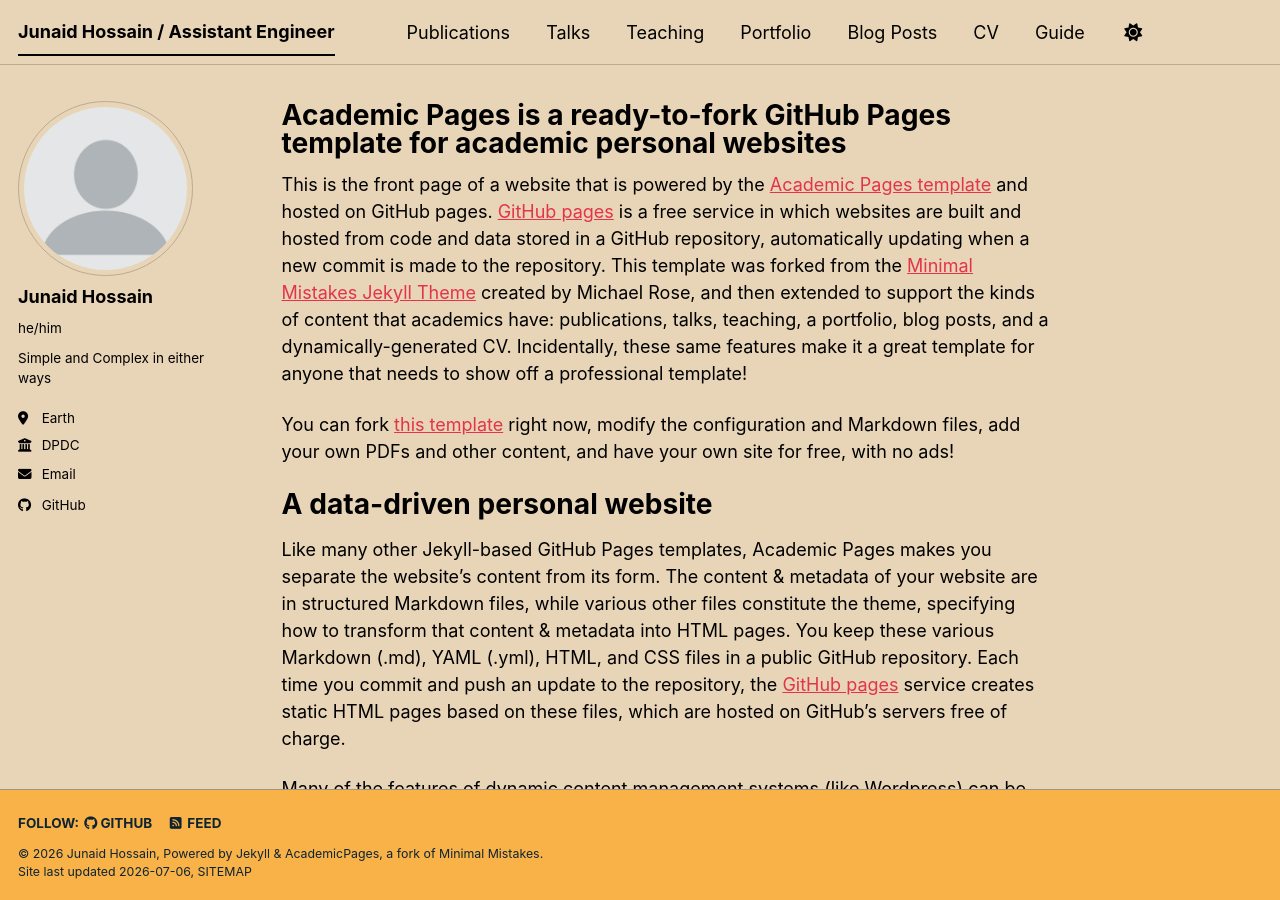
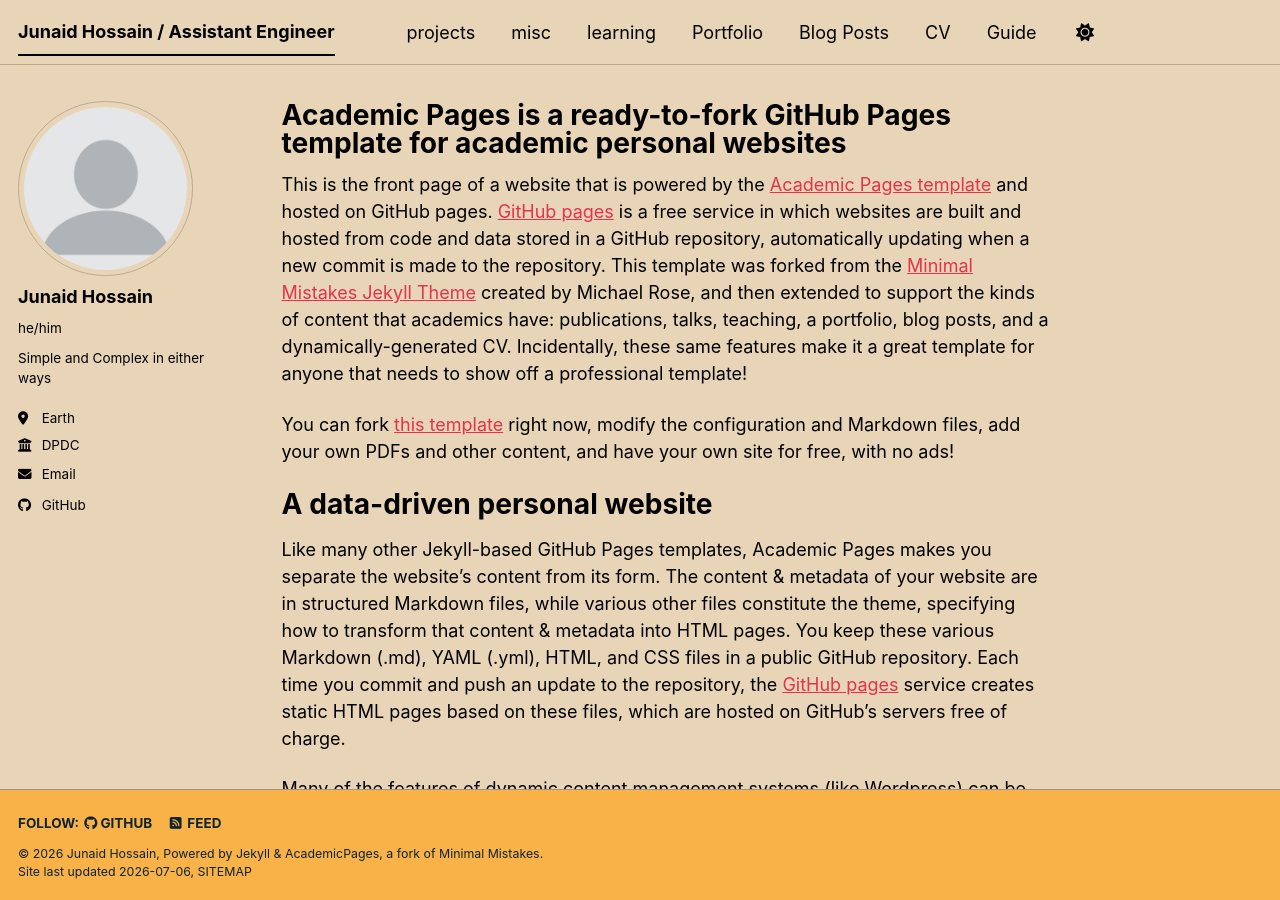
Before and after one commit to aspiringstudent-ctrl/aspiringstudent-ctrl.github.io, a Jekyll site: the page built from _pages/about.md, in a window 1280 px wide and 900 px high. Built offline with Jekyll 4.4.1, drawn with Linux system fonts in a browser that asks for light colours; a style sheet for code colours, icons or effects is not loaded.

Commit message:
Update navigation.yml

```diff
--- a/_data/navigation.yml
+++ b/_data/navigation.yml
@@ -8,14 +8,14 @@
 #      Markdown formatted page while the second is generated using JSON.
 
 main:
-  - title: "Publications"
-    url: /publications/
+  - title: "projects"
+    url: /projects/
 
-  - title: "Talks"
-    url: /talks/
+  - title: "misc"
+    url: /misc/
 
-  - title: "Teaching"
-    url: /teaching/
+  - title: "learning"
+    url: /learning/
 
   - title: "Portfolio"
     url: /portfolio/
```
